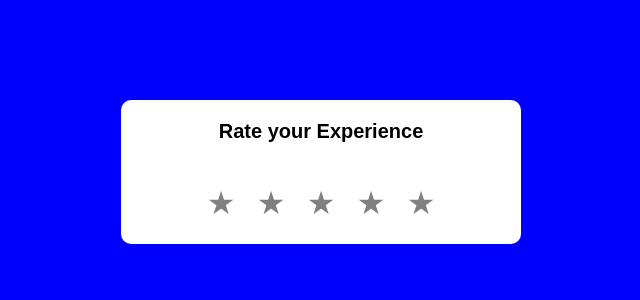
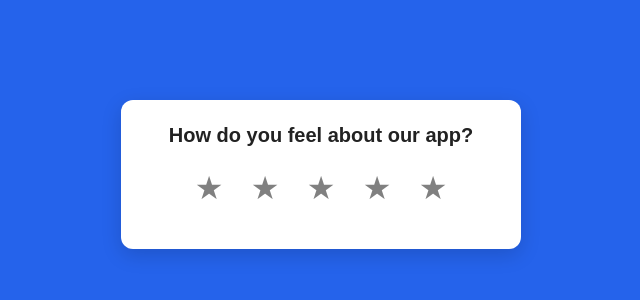
Before and after one commit to ALEXKOCHENS/My-react-start-up-tutorial, a React (Vite) app: page / in a window 1280 px wide. Shown: the top 300 px of the page, without its empty margins (319-959 px from the left). Built offline with nearby package versions, Linux system fonts and the light colour scheme.

Commit message:
Feat: Learnt Props

```diff
--- a/src/App.jsx
+++ b/src/App.jsx
@@ -2,7 +2,16 @@ import Star from './components/starProject/Star.jsx';
 const App = () => {
   return (
     <div>
-      <Star />
+      <Star
+        heading='How do you feel about our app?'
+        feedbackMessages={[
+          'I hate it!',
+          'I Dislike it',
+          "It's somehow for me",
+          'I love it',
+          'Its perfect for me',
+        ]}
+      />
     </div>
   );
 };
--- a/src/components/starProject/Star.jsx
+++ b/src/components/starProject/Star.jsx
@@ -1,12 +1,12 @@
 import { useState } from 'react';
 
-const Star = () => {
+const Star = ({ heading, feedbackMessages }) => {
   const [rating, setRating] = useState(0);
   const [hover, setHover] = useState(0);
   const stars = [1, 2, 3, 4, 5];
   return (
     <div className='container'>
-      <p className='h1style'>Rate your Experience</p>
+      <p className='h1style'>{heading}</p>
       <ul>
         {stars.map((star) => (
           <span
@@ -26,6 +26,10 @@ const Star = () => {
           </span>
         ))}
       </ul>
+
+      {rating > 0 && (
+        <p className='feedbackMessages'>{feedbackMessages[rating - 1]}</p>
+      )}
     </div>
   );
 };
--- a/src/index.css
+++ b/src/index.css
@@ -5,47 +5,52 @@
 }
 
 body {
-  background-color: blue;
+  background-color: #2563eb;
   font-family: Arial, Helvetica, sans-serif;
-  color: #000;
-}
-ul {
-  list-style: none;
-  display: flex;
-  justify-content: center;
-  padding: 0;
 }
 
 .container {
   width: 100%;
   max-width: 400px;
   margin: 100px auto;
-  padding: 20px;
-  background: #fff;
-  border-radius: 10px;
+  padding: 24px;
+  background: white;
+  border-radius: 12px;
   text-align: center;
+  box-shadow: 0 6px 20px rgba(0, 0, 0, 0.15);
 }
 
 .h1style {
   font-size: 20px;
-  padding-bottom: 24px;
-  margin-bottom: 15px;
+  margin-bottom: 20px;
+  font-weight: bold;
+  color: #222;
+}
+
+ul {
+  list-style: none;
+  display: flex;
   justify-content: center;
-  font-weight: bold;
+  gap: 6px;
+  padding: 0;
+  margin-bottom: 16px;
 }
 
 .star {
   cursor: pointer;
-  text-align: center;
   font-size: 32px;
   color: gray;
+  width: 40px;
+  text-align: center;
+  line-height: 1;
   display: inline-block;
-  line-height: 1;
-  width: 40px;
-  box-sizing: border-box;
   transition: color 0.2s ease;
 }
 
-.star.active {
-  color: gold;
+.feedbackMessages {
+  margin-top: 12px;
+  font-size: 16px;
+  color: #333;
+  font-weight: bold;
+  min-height: 24px;
 }
```
Also changed, not shown: src/components/starProject/Screenshot_8-1-2026_22835_localhost.jpeg (deleted), src/components/starProject/Screenshot_9-1-2026_134126_localhost.jpeg (added).
